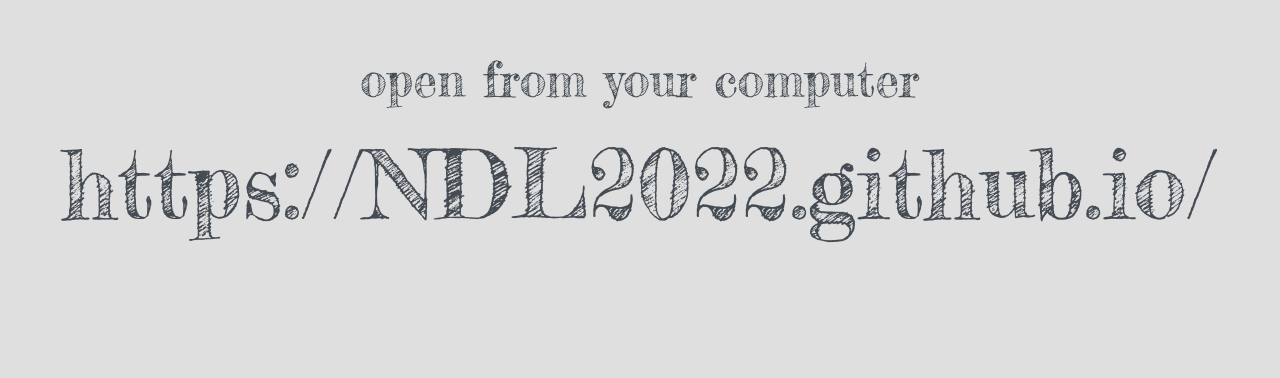
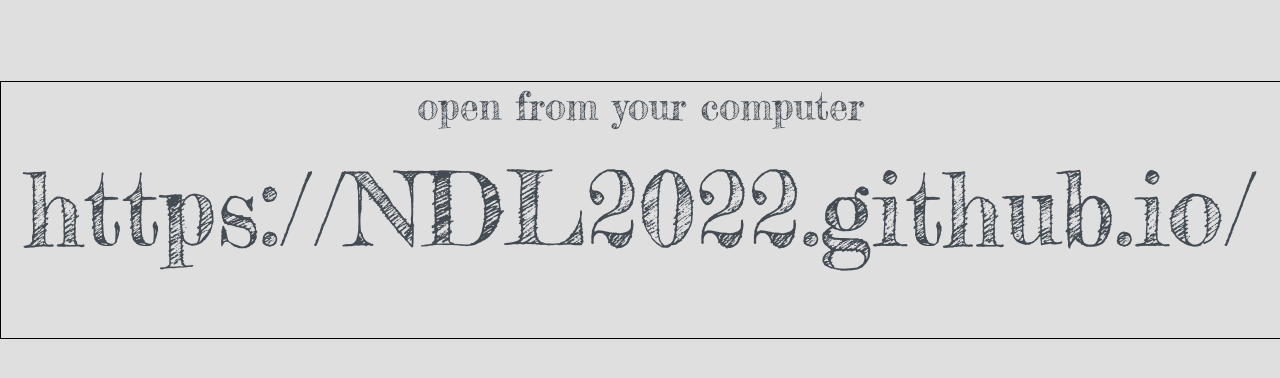
Before and after one commit to NDL2022/ndl2022.github.io, a plain HTML site: page about.html in a window 1280 px wide. Shown: the part 190-568 px from the top of the page. Drawn offline with Linux system fonts and the light colour scheme.

Commit message:
2022 Updates

```diff
--- a/about.html
+++ b/about.html
@@ -14,13 +14,14 @@
 </head>
 
 <body>
-	<div id="about">
-		<div class="flyin_text" style="font-size:3em;font-family:FrederickatheGreat;display:block;">
+	<div id="about" style="height:20vw; border: 1px solid black;">
+		<div class="flyin_text" style="font-size:3vw;font-family:FrederickatheGreat;display:block;">
 			open from your computer
 		</div>
-		<div style="height: 5%"></div>
-		<div class="flyin_text" style="font-size:6em;font-family:FrederickatheGreat;z-index:99;">
+		<div class="flyin_text" style="font-size:1vw;font-family:FrederickatheGreat;display:block;">&nbsp;</div>
+		<div class="flyin_text" style="font-size:8vw;font-family:FrederickatheGreat;z-index:99;">
 			https://NDL2022.github.io/
 		</div>
+		<div class="flyin_text" style="font-size:4vw;font-family:FrederickatheGreat;display:block;">&nbsp;</div>
 	</div>
 </body>
--- a/static/about.css
+++ b/static/about.css
@@ -22,7 +22,6 @@ body {
 	right:0;
 	margin: auto;
 	width: 100%;
-	height: 20em;
 
 	text-align: center;
 }
```
Also changed, not shown: 1 other file.
